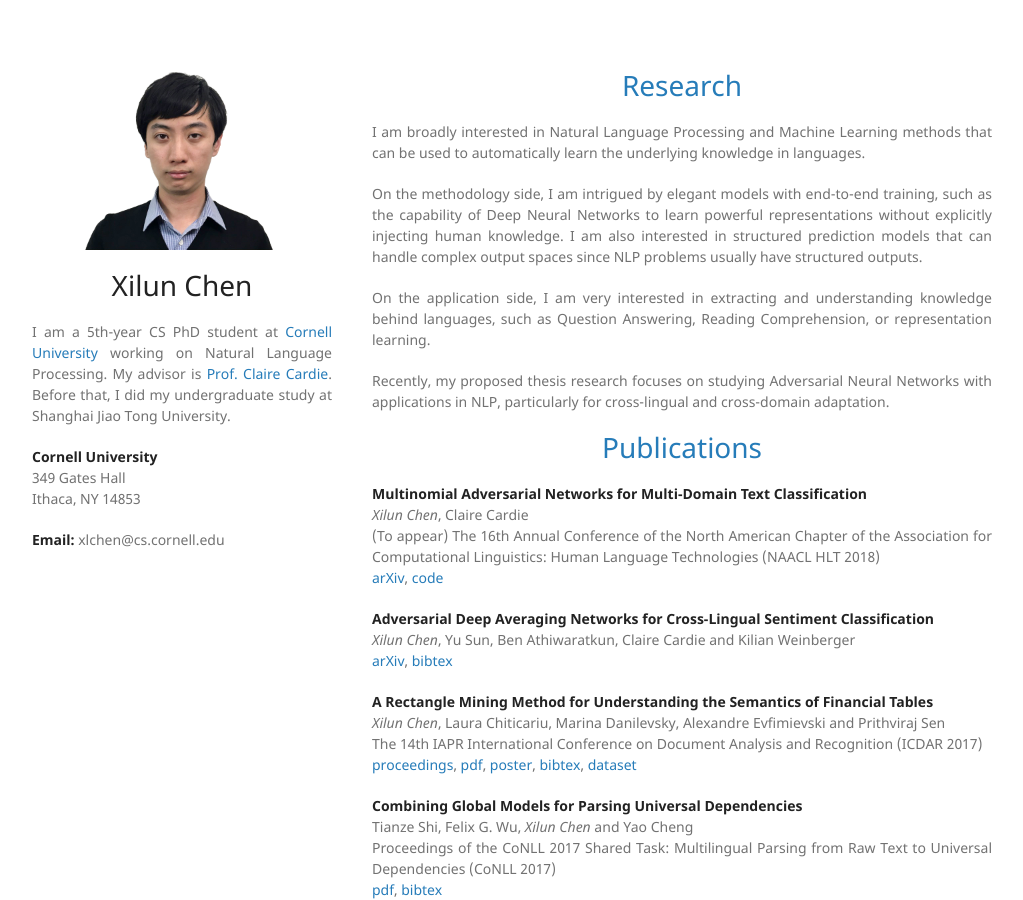
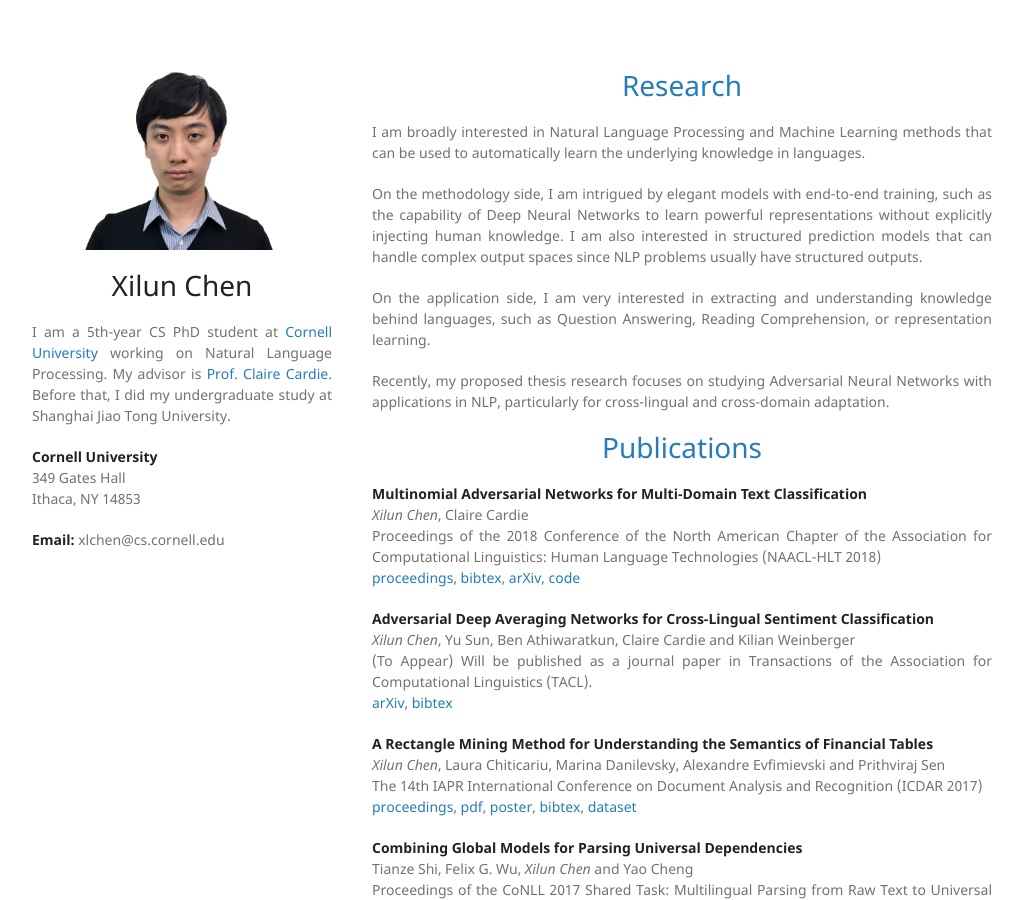
Before and after one commit to ccsasuke/ccsasuke.github.io, a Jekyll site: the page built from index.md, in a window 1280 px wide and 900 px high. Shown: the whole window, without its empty margins (128-1151 px from the left). Built offline with Jekyll 4.4.1, drawn with Linux system fonts in a browser that asks for light colours; nearby versions of some CDN libraries; our own code applies the rules of GitHub Pages for plain Markdown files.

```diff
--- a/index.md
+++ b/index.md
@@ -16,11 +16,15 @@ Recently, my proposed thesis research focuses on studying Adversarial Neural Net
 
 **Multinomial Adversarial Networks for Multi-Domain Text Classification**<br/>
 _Xilun Chen_, Claire Cardie<br/>
-(To appear) The 16th Annual Conference of the North American Chapter of the Association for Computational Linguistics: Human Language Technologies (NAACL HLT 2018)<br/>
-[arXiv](https://arxiv.org/abs/1802.05694), [code](https://github.com/ccsasuke/man)
+Proceedings of the 2018 Conference of the North American Chapter of the Association for Computational Linguistics: Human Language Technologies (NAACL-HLT 2018)<br/>
+[proceedings](http://aclweb.org/anthology/N18-1111),
+[bibtex](https://aclanthology.coli.uni-saarland.de/papers/N18-1111/n18-1111.bib),
+[arXiv](https://arxiv.org/abs/1802.05694),
+[code](https://github.com/ccsasuke/man)
 
 **Adversarial Deep Averaging Networks for Cross-Lingual Sentiment Classification**<br/>
 _Xilun Chen_, Yu Sun, Ben Athiwaratkun, Claire Cardie and Kilian Weinberger<br/>
+(To Appear) Will be published as a journal paper in Transactions of the Association for Computational Linguistics (TACL). <br/>
 [arXiv](<https://arxiv.org/abs/1606.01614>), [bibtex](resources/bibtex/adan.bib)
 
 **A Rectangle Mining Method for Understanding the Semantics of Financial Tables**<br/>
```
Also changed, not shown: resources/bibtex/adan.bib (+7 -11 lines), 1 other file.
